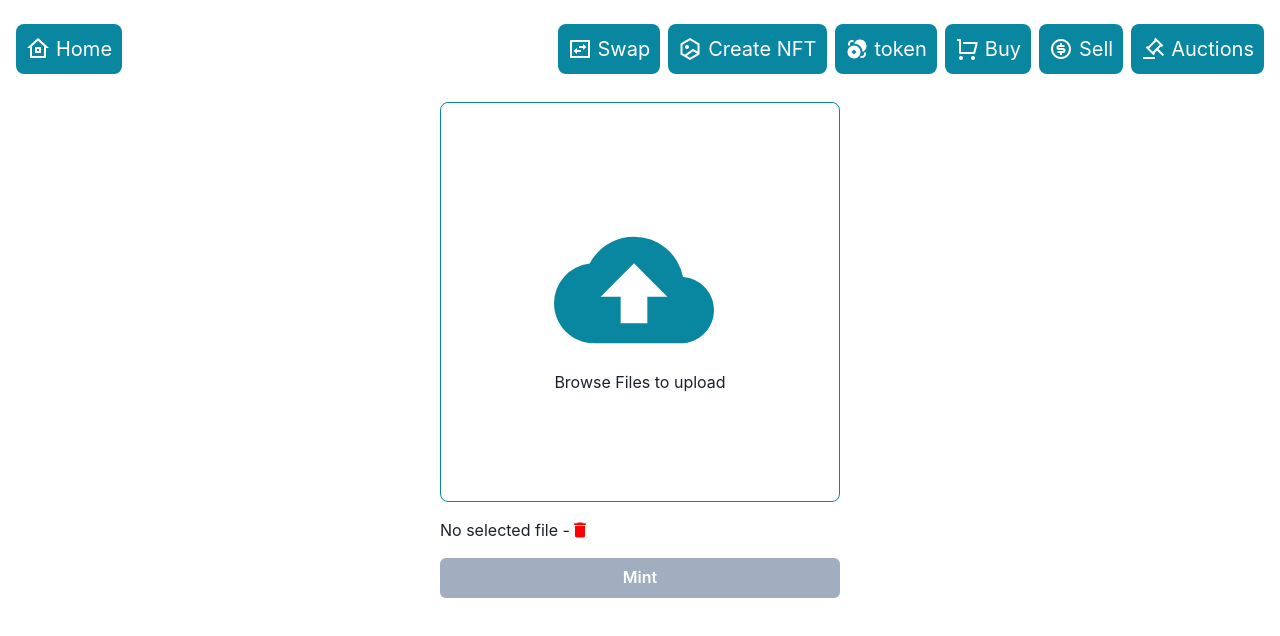
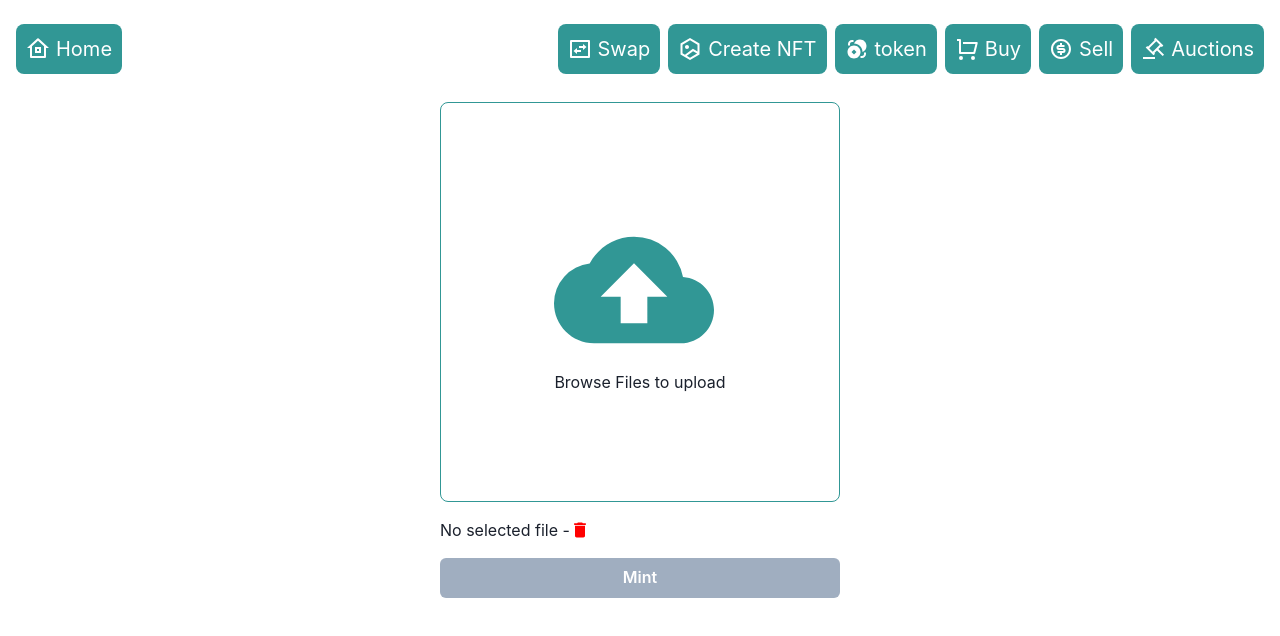
Before and after one commit to codeparameter/Market, a React (Vite) app: page /nft/create in a window 1280 px wide. Shown: the top 636 px of the page. Built offline with nearby package versions, Linux system fonts and the light colour scheme.

Commit message:
change button colors

```diff
--- a/src/components/CreateNftForm.jsx
+++ b/src/components/CreateNftForm.jsx
@@ -5,7 +5,7 @@ import { useNavigate } from "react-router-dom";
 import { nftContext } from "../context/NftContext";
 
 const submitButtonStyle = {
-	bg: "cyan.700",
+	bg: "teal.500",
 	color: "white",
 	w: "full",
 	_disabled: {
--- a/src/components/common/CustomFileInput.jsx
+++ b/src/components/common/CustomFileInput.jsx
@@ -6,7 +6,7 @@ const imgFormStyle = {
 	display: "grid",
 	placeContent: "center",
 	border: "1px",
-	borderColor: "cyan.700",
+	borderColor: "teal.500",
 	borderRadius: "8px",
 	w: "full",
 	aspectRatio: "1",
@@ -34,7 +34,7 @@ const CustomFileInput = ({ image, fileName, handleChange, handleDelete }) => {
 					<>
 						<Icon
 							as={MdCloudUpload}
-							sx={{ w: "40", h: "40", color: "cyan.700" }}
+							sx={{ w: "40", h: "40", color: "teal.500" }}
 						/>
 						<Text>Browse Files to upload</Text>
 					</>
--- a/src/components/common/Navbar.jsx
+++ b/src/components/common/Navbar.jsx
@@ -24,7 +24,7 @@ const navlinkStyle = {
 	alignItems: "center",
 	gap: "6px",
 	p: "10px",
-	bg: "cyan.700",
+	bg: "teal.500",
 	borderRadius: "8px"
 };
 const iconStyle = { w: "24px", h: "24px" };
```
